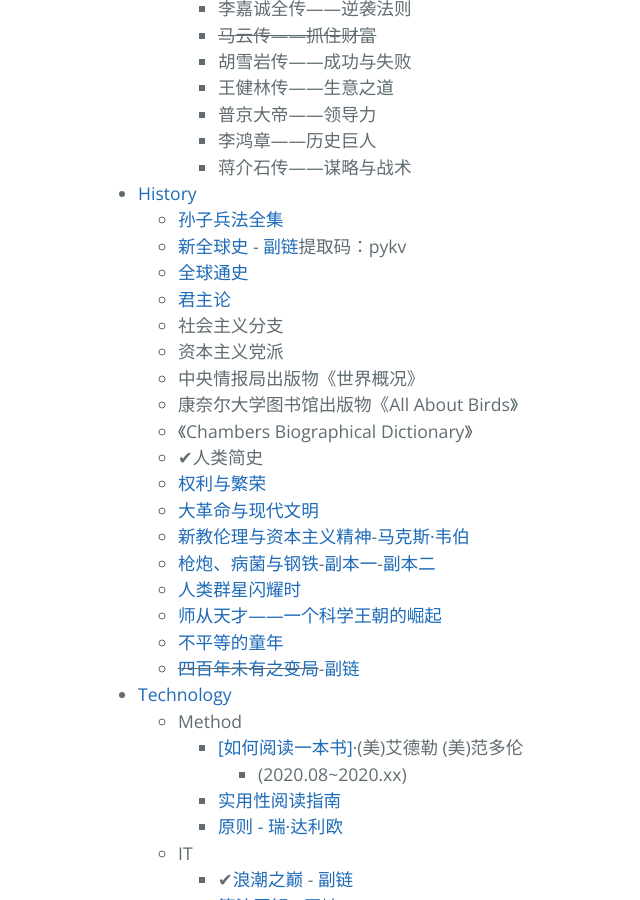
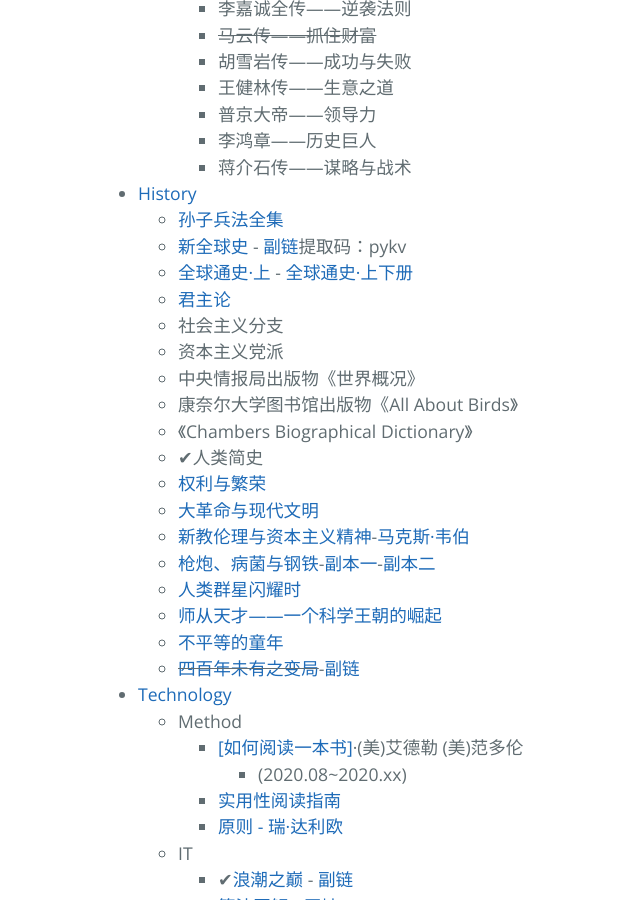
Before and after one commit to AmbroseRen/test, a Jekyll site: the page built from Library/BookListsOne.md, in a window 1280 px wide and 900 px high, scrolled down 2144 px. Shown: the whole window, without its empty margins (126-766 px from the left). Built offline with Jekyll 4.4.1, drawn with Linux system fonts in a browser that asks for light colours; our own code applies the rules of GitHub Pages for plain Markdown files; the repository's description, which GitHub fills in, is left out.

Commit message:
Update BookListsOne.md

```diff
--- a/Library/BookListsOne.md
+++ b/Library/BookListsOne.md
@@ -123,7 +123,7 @@
         <ul>
 	    <li><a href="https://cdn.jsdelivr.net/gh/AmbroseRen/Picture@master/book/History/孙子兵法全集.pdf">孙子兵法全集</a></li>
 	    <li><a href="https://files.catbox.moe/1cn69b.pdf">新全球史</a> - <a href="https://pan.baidu.com/s/1Xit7hwfukJDBkXMecOrdFg">副链</a>提取码：pykv </li>
-            <li><a href="https://cdn.jsdelivr.net/gh/AmbroseRen/Picture@master/book/History/全球通史.pdf">全球通史</a></li>
+            <li><a href="https://cdn.jsdelivr.net/gh/AmbroseRen/Picture@master/book/History/全球通史.pdf">全球通史·上</a> - <a href="https://cdn.jsdelivr.net/gh/AmbroseRen/Picture@master/book/History/全球通史从史前史到21世纪_扫描版.pdf">全球通史·上下册</a></li>
 	    <li><a href="https://cdn.jsdelivr.net/gh/AmbroseRen/Picture@master/book/History/君主论.pdf">君主论</a></li>
             <li>社会主义分支</li>
             <li>资本主义党派</li>
```
